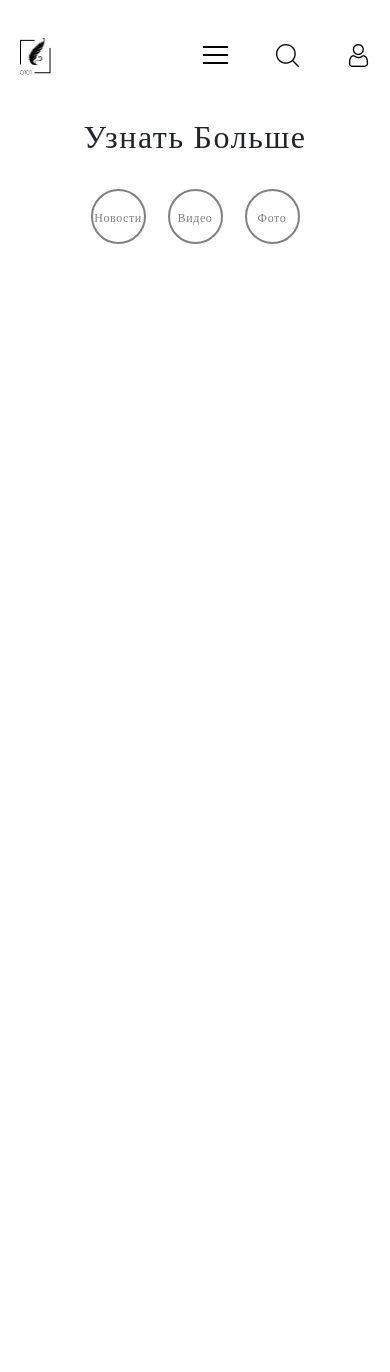
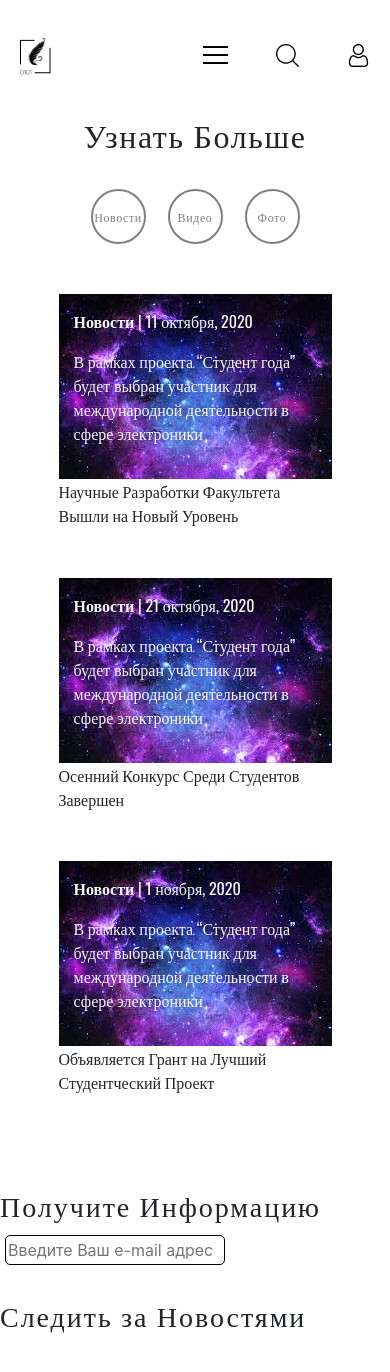
Before and after one commit to NEONSik/digitalfaculty-front, an Angular app: page / in a window 390 px wide. Shown: the top 1372 px of the page. Before the commit the page ends 844 px from the top, so only its background shows below. Built offline with nearby package versions, Linux system fonts and the light colour scheme.

Commit message:
Fixed main_news and feedback

```diff
--- a/src/app/components/pages/main/main.component.html
+++ b/src/app/components/pages/main/main.component.html
@@ -24,19 +24,22 @@
   </div>
 </div>
 
-<!--<app-ui-news></app-ui-news>-->
-<!---->
-<!--<div class="feedback">-->
-<!--  <div class="feedback__info">-->
-<!--    <div class="feedback__info__title">Получите Информацию</div>-->
-<!--    <div class="feedback__info__input">-->
-<!--      <input class="feedback__info__input__text" type="email" placeholder="Введите Ваш e-mail адрес">-->
-<!--    </div>-->
-<!--  </div>-->
-<!--  <div class="feedback__news">-->
-<!--    <div class="feedback__news__title">Следить за Новостями</div>-->
-<!--    <div class="feedback__news__networks">-->
+<div class="main__news">
+<app-ui-news></app-ui-news>
+</div>
 
-<!--    </div>-->
-<!--  </div>-->
-<!--</div>-->
+
+<div class="feedback">
+  <div class="feedback__info">
+    <div class="feedback__info__title">Получите Информацию</div>
+    <div class="feedback__info__input">
+      <input class="feedback__info__input__text" type="email" placeholder="Введите Ваш e-mail адрес">
+    </div>
+  </div>
+  <div class="feedback__news">
+    <div class="feedback__news__title">Следить за Новостями</div>
+    <div class="feedback__news__networks">
+
+    </div>
+  </div>
+</div>
--- a/src/app/components/pages/main/main.component.scss
+++ b/src/app/components/pages/main/main.component.scss
@@ -125,15 +125,28 @@
   margin-top: 20px;
   display: flex;
   flex-direction: row;
+  justify-content: center;
+
+  @media (max-width: 1000px) {
+    margin-top: 600px;
+    width: 100%;
+    display: flex;
+    flex-direction: column;
+    justify-content: center;
+  }
 
   &__info {
     width: 320px;
     height: 90px;
-    margin-left: 230px;
+    white-space: nowrap;
+
+
+    @media (max-width: 1000px) {
+      margin-bottom: 20px;
+    }
 
     &__title {
-      font-family: Oswald;
-      font-size: 28px;
+      @include font-oswald-28-normal
     }
 
     &__input {
@@ -154,11 +167,10 @@
   &__news {
     width: 320px;
     height: 90px;
-    margin-left: 220px;
+    white-space: nowrap;
 
     &__title {
-      font-family: Oswald;
-      font-size: 28px;
+      @include font-oswald-28-normal
     }
 
     &__networks {
--- a/src/app/components/ui/ui-news/ui-news.component.html
+++ b/src/app/components/ui/ui-news/ui-news.component.html
@@ -1,22 +1,36 @@
 <div class="news">
   <div class="news__main">
+
+<!--    <div class="news__prev"></div>-->
+
     <div class="news__main__block-1">
       <img src="assets/images/pic-4.jpg" class="news__main__block-1__pic">
       <div class="news__main__block-1__title">Научные Разработки Факультета Вышли на Новый Уровень</div>
-      <div class="news__main__block-1__subtitle">Новости | 11 октября, 2020</div>
+      <div class="news__main__block-1__subtitle"><b>Новости</b> | 11 октября, 2020
+        <p></p>
+        В рамках проекта “Студент года” будет выбран участник для международной деятельности в сфере электроники
+      </div>
     </div>
 
     <div class="news__main__block-2">
       <img src="assets/images/pic-4.jpg" class="news__main__block-2__pic">
       <div class="news__main__block-2__title">Осенний Конкурс Среди Студентов Завершен</div>
-      <div class="news__main__block-2__subtitle">Новости | 21 октября, 2020</div>
+      <div class="news__main__block-2__subtitle"><b>Новости</b> | 21 октября, 2020
+        <p></p>
+        В рамках проекта “Студент года” будет выбран участник для международной деятельности в сфере электроники
+      </div>
     </div>
 
     <div class="news__main__block-3">
       <img src="assets/images/pic-4.jpg" class="news__main__block-3__pic">
       <div class="news__main__block-3__title">Объявляется Грант на Лучший Студентческий Проект</div>
-      <div class="news__main__block-3__subtitle">Новости | 1 ноября, 2020</div>
+      <div class="news__main__block-3__subtitle"><b>Новости</b> | 1 ноября, 2020
+        <p></p>
+        В рамках проекта “Студент года” будет выбран участник для международной деятельности в сфере электроники
+      </div>
     </div>
+
+<!--    <div class="news__next"></div>-->
 
   </div>
 </div>
--- a/src/app/components/ui/ui-news/ui-news.component.scss
+++ b/src/app/components/ui/ui-news/ui-news.component.scss
@@ -6,12 +6,23 @@
   margin-top: 50px;
 
   &__main{
-    width: 90%;
+    width: 85%;
     height: 290px;
     display: flex;
     flex-direction: row;
+    justify-content: space-between;
+    margin-right: auto;
     margin-left: auto;
-    margin-right: auto;
+
+
+    @media (max-width: 1000px) {
+      display: flex;
+      flex-direction: column;
+      width: max-content;
+      height: 800px;
+      margin-right: auto;
+      margin-left: auto;
+    }
 
     &__block-1{
       display: flex;
@@ -21,24 +32,28 @@
         width: 250px;
         font-size: 16px;
         font-family: Oswald;
+        cursor: pointer;
       }
 
       &__subtitle{
         position: absolute;
-        //display: none;
         margin-top: 15px;
         margin-left: 15px;
         font-size: 16px;
         font-family: Oswald;
         color: whitesmoke;
+        cursor: pointer;
+        width: 250px;
       }
     }
 
     &__block-2{
       display: flex;
       flex-direction: column;
-      margin-left: 70px;
-      margin-right: 70px;
+
+      @media (max-width: 1000px) {
+        margin: 30px 0 ;
+      }
 
       &__title{
         cursor: pointer;
@@ -50,13 +65,13 @@
       &__subtitle {
         cursor: pointer;
         position: absolute;
-        //display: none;
         margin-top: 15px;
         margin-left: 15px;
         font-size: 16px;
         font-family: Oswald;
         color: whitesmoke;
         transition: .3s;
+        width: 250px;
       }
     }
 
@@ -68,16 +83,18 @@
         width: 250px;
         font-size: 16px;
         font-family: Oswald;
+        cursor: pointer;
       }
 
       &__subtitle{
+        cursor: pointer;
         position: absolute;
-        //display: none;
         margin-top: 15px;
         margin-left: 15px;
         font-size: 16px;
         font-family: Oswald;
         color: whitesmoke;
+        width: 250px;
       }
     }
   }
--- a/src/app/core/header/header.component.scss
+++ b/src/app/core/header/header.component.scss
@@ -53,6 +53,7 @@
       height: 24px;
       left: 225px;
       top: 33px;
+      white-space: nowrap;
       @include font-oswald-16;
     }
 
--- a/src/assets/global_scss/_fonts.scss
+++ b/src/assets/global_scss/_fonts.scss
@@ -56,3 +56,13 @@
   line-height: 74px;
   letter-spacing: 0.05em
 }
+
+@mixin font-oswald-28-normal{
+  font-family: Oswald;
+  font-size: 28px;
+  font-style: normal;
+  font-weight: 500;
+  line-height: 41px;
+  letter-spacing: 0.07em;
+  text-align: left;
+}
```
